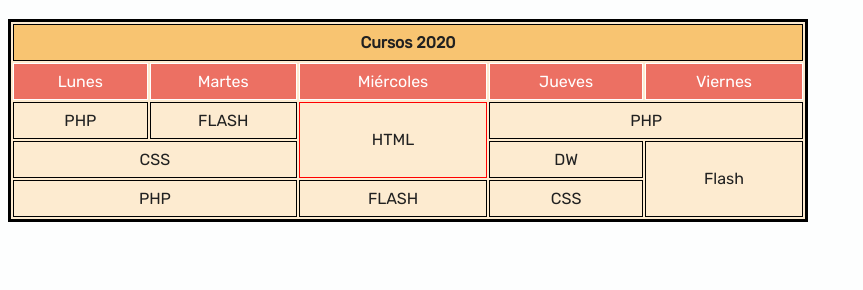
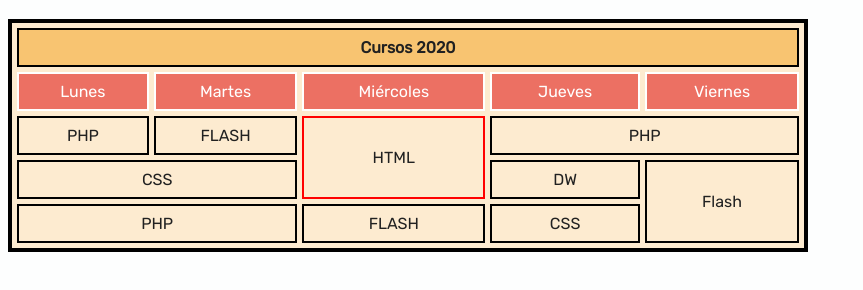
Before and after one commit to TrinityPasi/Repositorio-de-pruebas, a plain HTML site: page index.html in a window 1280 px wide. Shown: the part 62-352 px from the top of the page, without its empty margins (0-863 px from the left). Drawn offline with Linux system fonts and the light colour scheme.

Commit message:
Bordes: grosor y espaciado. Subida desde VSC.

```diff
--- a/style.css
+++ b/style.css
@@ -6,24 +6,25 @@ body{
 }
 table{
     background-color: #FDEBD0;
-    border: 3px solid #000;
+    border: 4px solid #000;
     width: 50rem;
     text-align: center;
+    border-spacing: 5px;
 }
 th{
     background-color: #F8C471;
-    border: 1px solid #000;
+    border: 2px solid #000;
     padding: 0.5rem;
 }
 td{
-    border: 1px solid #000;
+    border: 2px solid #000;
     padding: 0.5rem;
 }
 .dia{
     background-color: #EC7063;
-    border: 1px solid #fff;
+    border: 2px solid #fff;
     color: #fff;
 }
 .borderojo{
-    border: 1px solid red;
+    border: 2px solid red;
 }
```
